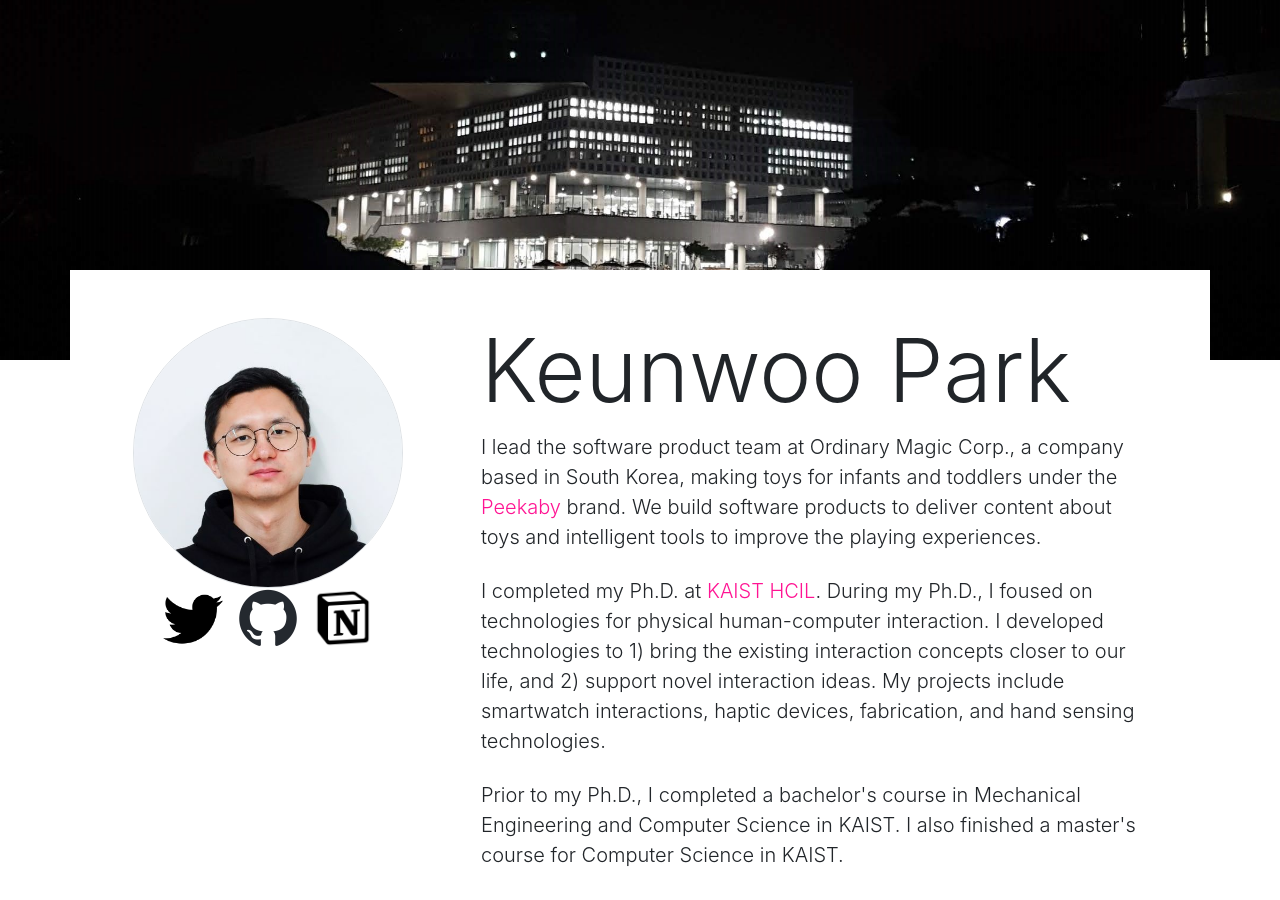
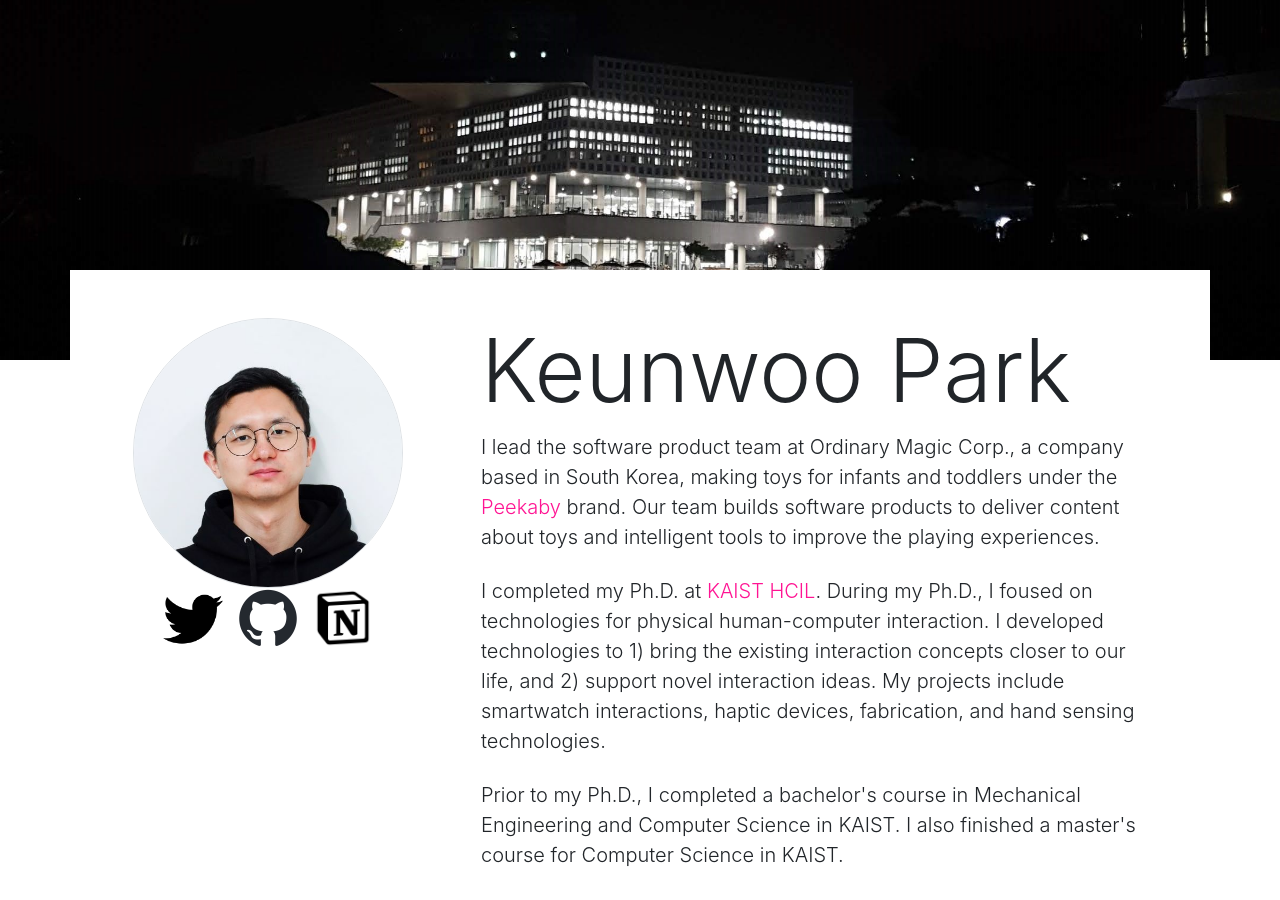
Before and after one commit to KeunwooPark/Portfolio, a Jekyll site: the page built from index.html, in a window 1280 px wide and 900 px high. Built offline with Jekyll 4.4.1, drawn with Linux system fonts in a browser that asks for light colours; nearby versions of some CDN libraries.

Commit message:
update minor sentences

```diff
--- a/index.html
+++ b/index.html
@@ -38,7 +38,7 @@ last_updated: "2023-08-06"
 
       <p class="lead">
         I lead the software product team at Ordinary Magic Corp., a company based in South Korea, making toys for infants and toddlers under the <a target="_blank" href="https://peekaby.com">Peekaby</a> brand.
-        We build software products to deliver content about toys and intelligent tools to improve the playing experiences.
+        Our team builds software products to deliver content about toys and intelligent tools to improve the playing experiences.
       </p>
       <br>
       <p class="lead">
```
Also changed, not shown: 1 other file.
